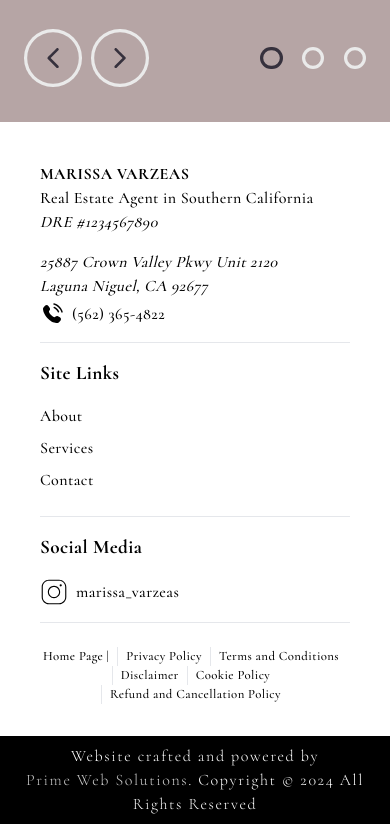
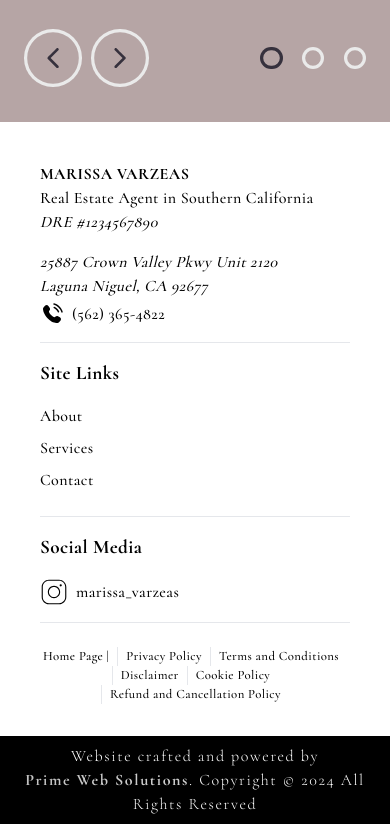
Before and after one commit to yungtyyler/mv-real-estate, a Next.js app: page / in a window 390 px wide. Shown: the part 1225-2049 px from the top of the page. Built offline with nearby package versions, Linux system fonts and the light colour scheme; a web font is replaced by a local one.

Commit message:
FIX: Inherit color from parent, hamburger

```diff
--- a/src/components/Icons.tsx
+++ b/src/components/Icons.tsx
@@ -1,11 +1,11 @@
-export const Hamburger = ({ size = 24, color, className }: { size?: number; color?: string; className?: string }) => {
+export const Hamburger = ({ size = 24, className }: { size?: number; className?: string }) => {
   return (
     <svg
       xmlns="http://www.w3.org/2000/svg"
       viewBox="0 0 448 512"
       width={size}
       height={size}
-      fill={color}
+      fill="currentColor"
       className={className && className}
     >
       <path d="M0 96C0 78.3 14.3 64 32 64l384 0c17.7 0 32 14.3 32 32s-14.3 32-32 32L32 128C14.3 128 0 113.7 0 96zM0 256c0-17.7 14.3-32 32-32l384 0c17.7 0 32 14.3 32 32s-14.3 32-32 32L32 288c-17.7 0-32-14.3-32-32zM448 416c0 17.7-14.3 32-32 32L32 448c-17.7 0-32-14.3-32-32s14.3-32 32-32l384 0c17.7 0 32 14.3 32 32z" />
--- a/src/components/layouts/FooterBanner.tsx
+++ b/src/components/layouts/FooterBanner.tsx
@@ -10,7 +10,7 @@ const FooterBanner = () => {
       <MaxWidth className="text-center">
         <p>
           Website crafted and powered by{' '}
-          <Link href="https://primewebsolutions.org" target="_blank" className="shimmer">
+          <Link href="https://primewebsolutions.org" target="_blank" className="shimmer font-bold">
             Prime Web Solutions
           </Link>
           . Copyright © {DATE_STAMP} All Rights Reserved
--- a/src/components/layouts/Header.tsx
+++ b/src/components/layouts/Header.tsx
@@ -64,7 +64,7 @@ const Header = () => {
             </Link>
           </li>
         </ul>
-        <Hamburger className="lg:hidden block" color="white" />
+        <Hamburger className="lg:hidden block" />
       </nav>
     </header>
   );
```
